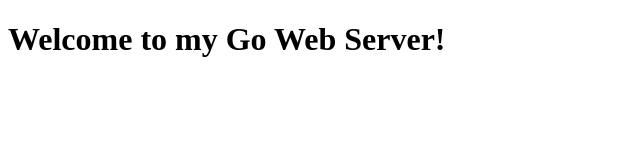
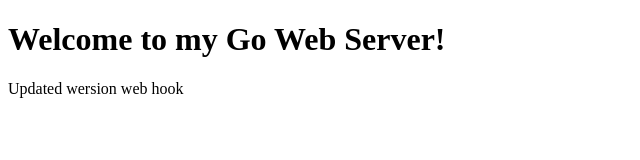
Before and after one commit to serhii-lypko/go-webserver, a plain HTML site: page index.html in a window 1280 px wide. Shown: the whole page, without its empty margins (0-640 px from the left). Drawn offline with Linux system fonts and the light colour scheme.

Commit message:
Testing webhook update 1

```diff
--- a/index.html
+++ b/index.html
@@ -7,6 +7,7 @@
 
 <body>
   <h1>Welcome to my Go Web Server!</h1>
+  <p>Updated wersion web hook</p>
 </body>
 
 </html>
```
Also changed, not shown: 2 other files.
